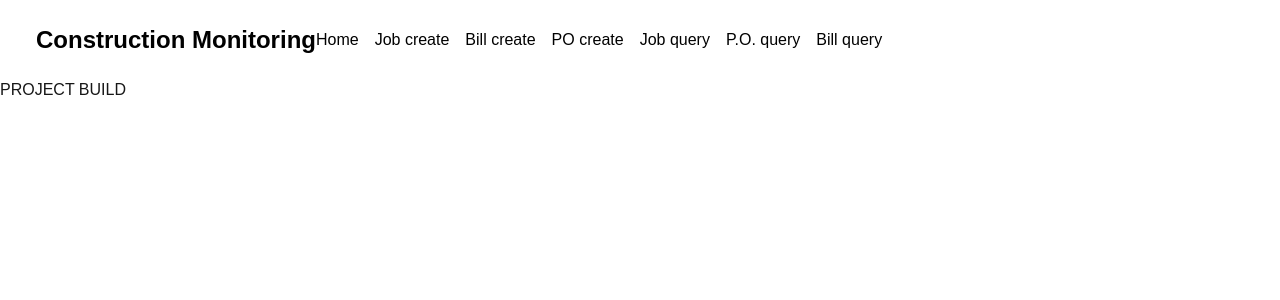
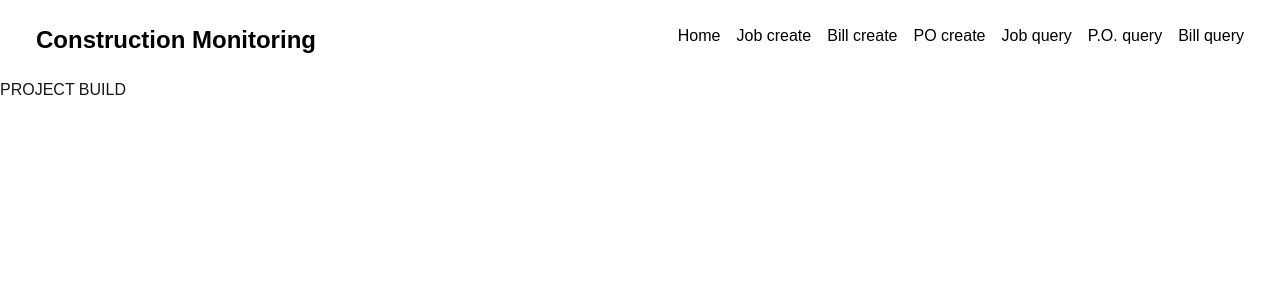
Before and after one commit to cperlovan/buildvercelfront, a Next.js app: page / in a window 1280 px wide. Shown: the top 300 px of the page. Built offline with nearby package versions, Linux system fonts and the light colour scheme.

Commit message:
header space just2

```diff
--- a/app/Components/Header.tsx
+++ b/app/Components/Header.tsx
@@ -6,7 +6,7 @@ function Header() {
   return (
     <>
       <nav className="bg-white-500 text-black p-4">
-        <div className="container mx-auto flex space-between items-center">
+        <div className="container mx-auto flex justify-between items-cente">
           <h1 className="text-2xl font-bold">Construction Monitoring</h1>
           <ul className="flex space-x-4">
             <li>
```
